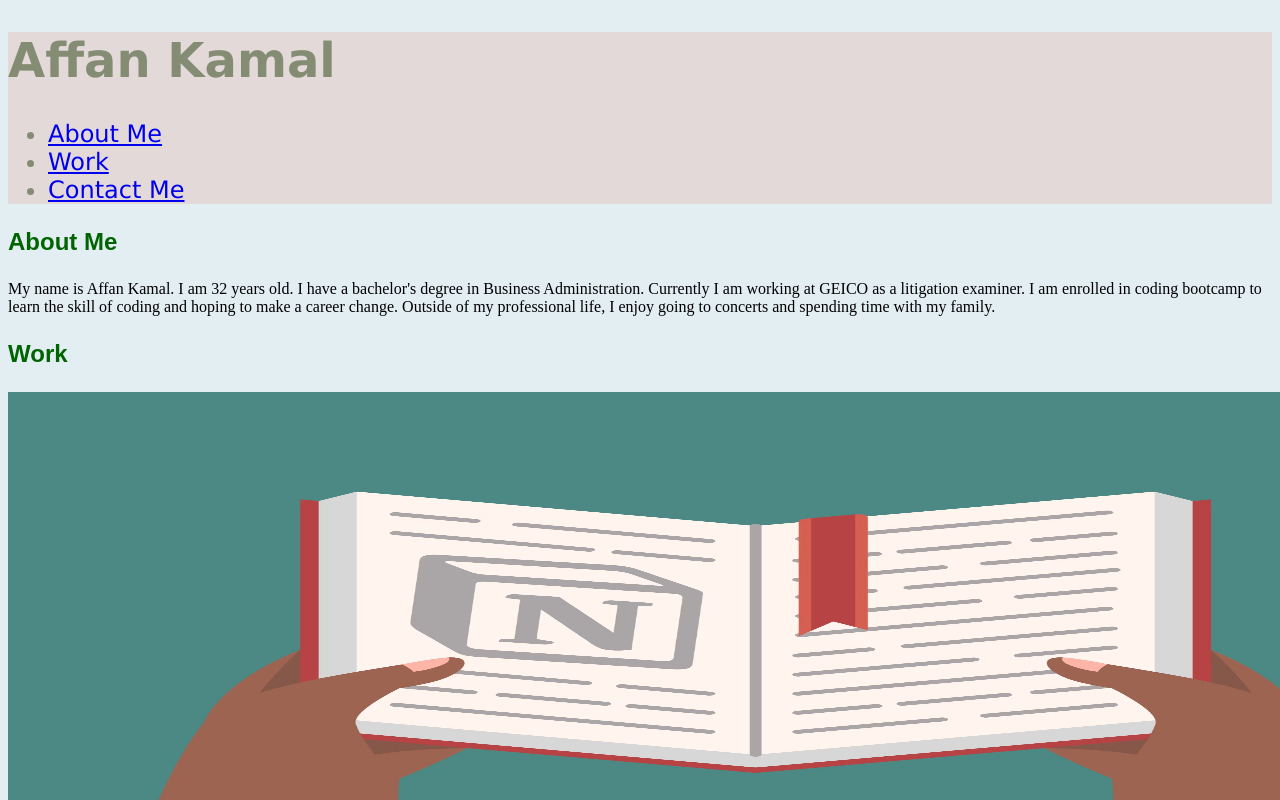
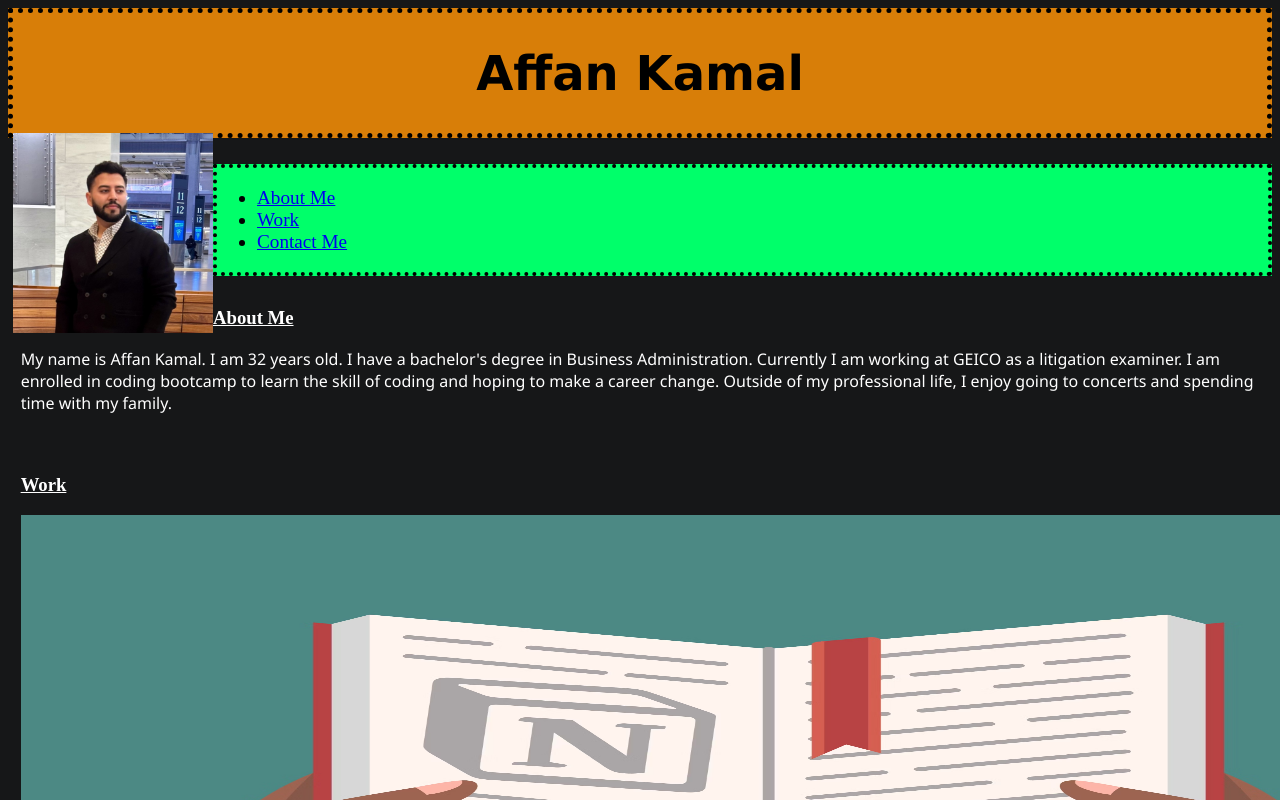
Before and after one commit to AffanK91/my-portfolio, a plain HTML site: page index.html in a window 1280 px wide. Shown: the top 800 px of the page. Drawn offline with Linux system fonts and the light colour scheme.

Commit message:
updated CSS sheet

```diff
--- a/assets/style.css
+++ b/assets/style.css
@@ -1,29 +1,61 @@
+* {
+    box-sizing: border-box;
+}
+
+
+
 body {
-    background-color: rgb(227, 238, 243);
+    background-color: rgb(22, 23, 24);
 }
 
 header {
     font-family: 'Lucida Sans', 'Lucida Sans Regular', 'Lucida Grande', 'Lucida Sans Unicode', Geneva, Verdana, sans-serif;
-    background-color: rgb(227, 217, 217);
-    margin: 0;
+    background-color: rgb(216, 126, 8);
     font-size: x-large;
-   color: rgb(132, 140, 116);
+    text-align: center;
+   color: black;
+   border-style: dotted;
+   border-width: 5px;
+   margin-bottom: 2%;
+
 
 }
 
-.prework {
-    display: inline-block;
+
+nav {
+    background-color: rgb(0, 255, 106);
+    display: flex;
+    font: 400;
+    font-size: larger;
+    border-style: dotted;
+    border-width: 4px;
 
 }
 
+
+
+section {
+
+    padding: 1%;
+}
+
 .headings {
-    font-family: Arial, Helvetica, sans-serif;
-    font-size: x-large;
-    color: darkgreen;
+    color: #fff;
+    text-decoration: underline;
 }
+
+p {
+    color: #fff;
+    font: 200;
+    font-family: 'Segoe UI', Tahoma, Geneva, Verdana, sans-serif;
+}
+
 footer{
     text-align: center;
     font: 500;
     font-size: x-large;
     font-family: 'Times New Roman', Times, serif        ;
+    background-color: #fff;
+    border-style: dotted;
+    border-width: 4px;
 }
--- a/index.html
+++ b/index.html
@@ -10,6 +10,9 @@
 <body>
     <header>
         <h1>Affan Kamal</h1>
+        <img src="assets/my-picture.jpg" style="float: inline-start;" width="200" height="200">
+
+    </header>
     <nav>
         <ul>
 
@@ -19,10 +22,10 @@
 
         </ul>
     </nav>
-    </header>
 
     <!-- <h2>Cool Subtitle Here</h2>  -->
     <main>
+
         <section id="about-me">
 
             <h3 class="headings">About Me</h3>
@@ -61,13 +64,13 @@
 
         <section id="contact-me">
             <h3 class="headings">Contact Me</h3>
-            <p style="text-align: left;">
+            <p>
             631-748-8847
             </p>
-            <p style="text-align: center;">
+            <p>
             Affan.kamal91@gmail.com
             </p>
-            <a href="https://github.com/dashboard" style="text-align: right;">
+            <a href="https://github.com/dashboard">
                 Github Page
             </a>
         </section>
```
Also changed, not shown: assets/my-picture.jpg (added), assets/wall-background.jpg (added). Lines whose indentation alone changed are shown as unchanged.
